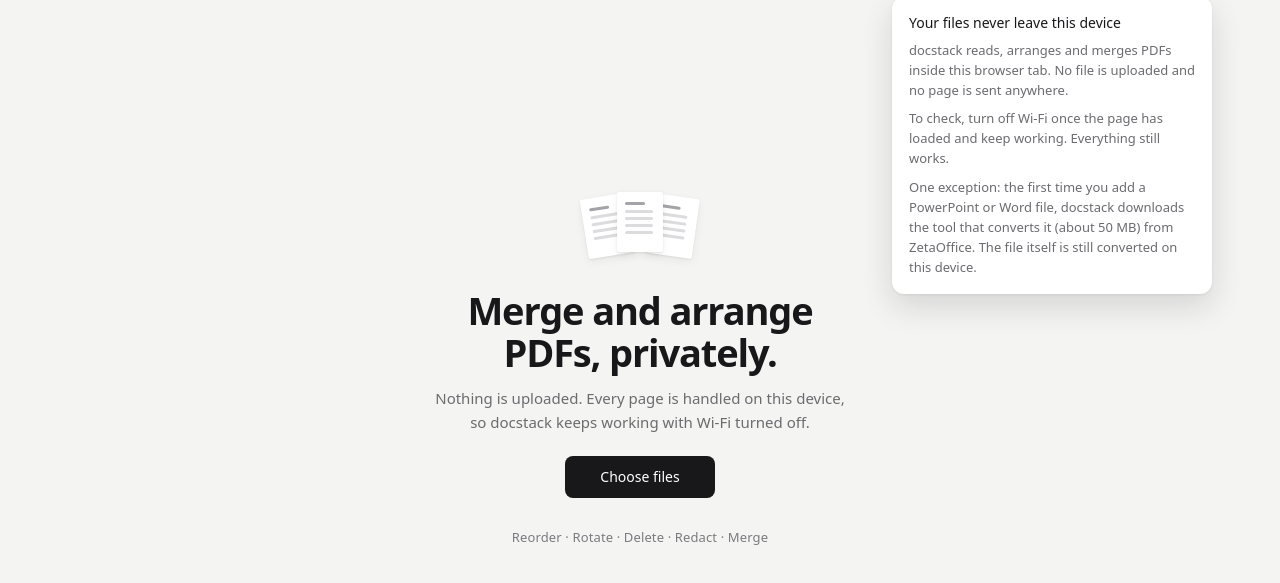
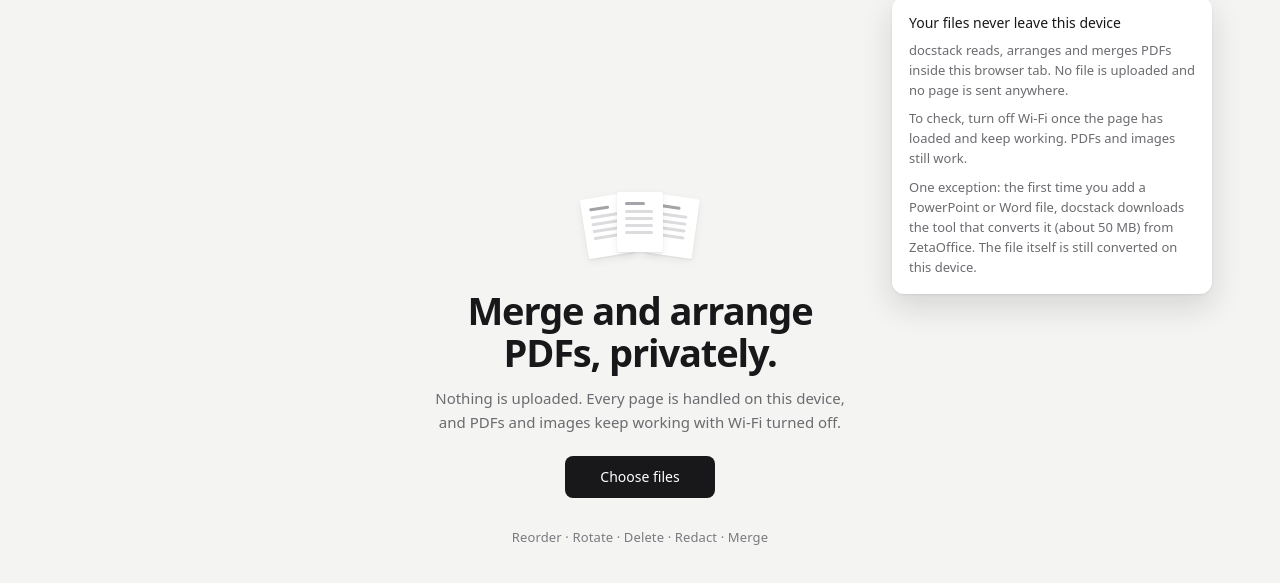
Before and after one commit to nitroz3us/docstack, a website with bundled scripts: page web/index.html in a window 1280 px wide. Both pictures are taken after a click on the button "Offline-safe". Shown: the part 55-638 px from the top of the page. Built offline with nearby package versions, Linux system fonts and the light colour scheme.

Commit message:
fix: only promise that PDFs and images keep working offline
The landing page and the Offline-safe popover said everything keeps working with Wi-Fi off, but converting Word and PowerPoint files needs a connection to download the conversion tool.

```diff
--- a/web/index.html
+++ b/web/index.html
@@ -109,7 +109,7 @@
                     <input id="fileInput" type="file" accept="application/pdf,.pdf,image/*,.pptx,.ppt,.odp,.docx,.doc,.odt,.rtf" multiple hidden>
                     <div class="drop-zone__pages" aria-hidden="true"><span></span><span></span><span></span></div>
                     <h1 id="landingTitle">Merge and arrange PDFs, privately.</h1>
-                    <p class="drop-zone__lede">Nothing is uploaded. Every page is handled on this device, so docstack keeps working with Wi‑Fi turned off.</p>
+                    <p class="drop-zone__lede">Nothing is uploaded. Every page is handled on this device, and PDFs and images keep working with Wi‑Fi turned off.</p>
                     <button id="browseBtn" class="button button--primary drop-zone__button" type="button">Choose files</button>
                     <p class="drop-zone__hint">or drop PDFs, images, PowerPoint or Word files anywhere on this page</p>
                     <p class="drop-zone__verbs">Reorder · Rotate · Delete · Redact · Merge</p>
--- a/web/js/app.js
+++ b/web/js/app.js
@@ -404,7 +404,7 @@ function initializeInteractions() {
         title: 'Your files never leave this device',
         paragraphs: [
             'docstack reads, arranges and merges PDFs inside this browser tab. No file is uploaded and no page is sent anywhere.',
-            'To check, turn off Wi‑Fi once the page has loaded and keep working. Everything still works.',
+            'To check, turn off Wi‑Fi once the page has loaded and keep working. PDFs and images still work.',
             'One exception: the first time you add a PowerPoint or Word file, docstack downloads the tool that converts it (about 50 MB) from ZetaOffice. The file itself is still converted on this device.',
         ],
     }));
```
